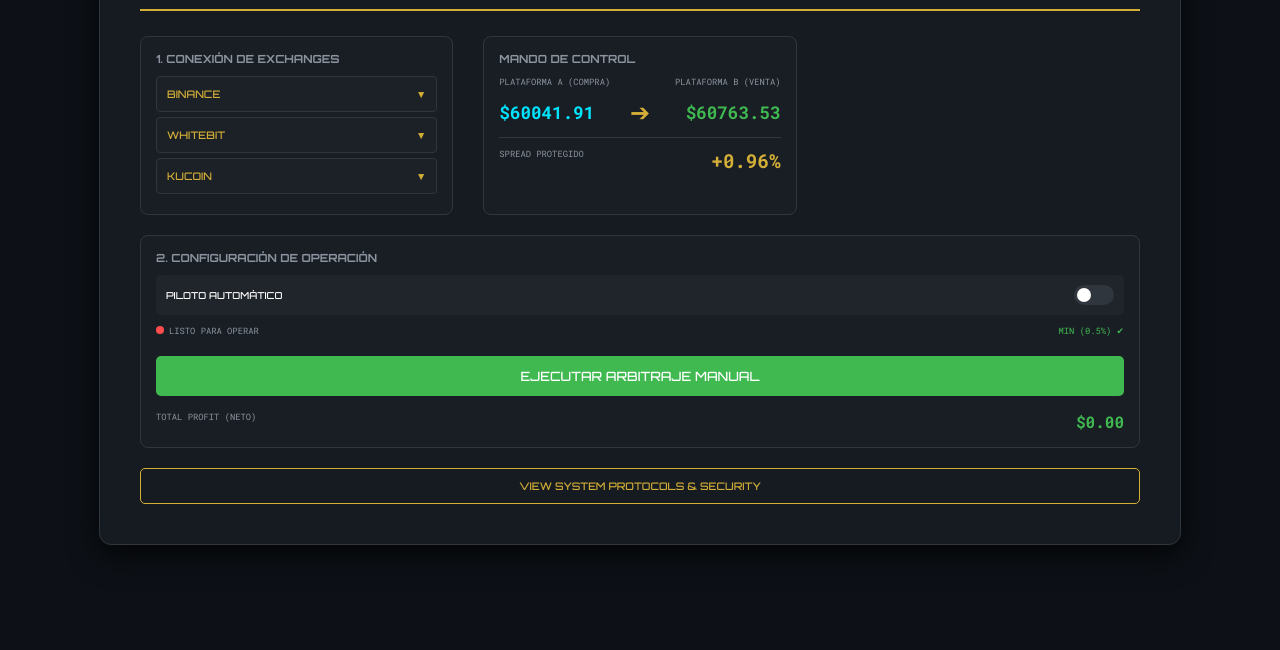
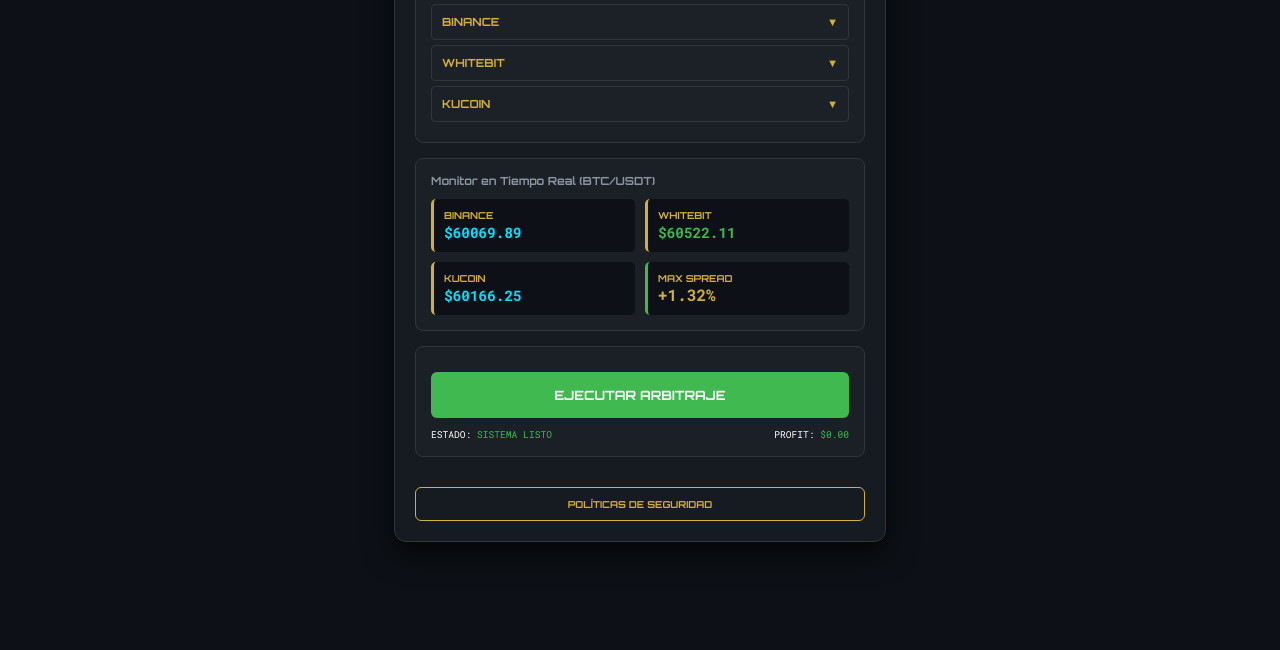
Before and after one commit to josgreg515/TriangulaMax, a plain HTML site: page index.html in a window 1280 px wide. Shown: the part 190-840 px from the top of the page. After the commit the page ends 800 px from the top, so only its background shows below. Drawn offline with Linux system fonts and the light colour scheme.

Commit message:
Update title and improve HTML structure

```diff
--- a/index.html
+++ b/index.html
@@ -3,124 +3,51 @@
 <head>
     <meta charset="UTF-8">
     <meta name="viewport" content="width=device-width, initial-scale=1.0">
-    <title>TRIANGULA-MAX-BOT :: Elite Arbitrage System</title>
-    <link href="https://fonts.googleapis.com/css2?family=Orbitron:wght@500;700&family=Roboto+Mono:wght@400;700&display=swap" rel="stylesheet">
+    <title>TRIANGULA-MAX-BOT :: Pro</title>
+    <link href="https://fonts.googleapis.com/css2?family=Orbitron:wght@700&family=Roboto+Mono:wght@400;700&display=swap" rel="stylesheet">
     <style>
         :root {
-            --fondo: #0d1117;
-            --gris: #161b22;
-            --oro: #d4af37;
-            --cian: #00e5ff;
-            --verde: #3fb950;
-            --borde: #30363d;
+            --fondo: #0d1117; --gris: #161b22; --oro: #d4af37;
+            --cian: #00e5ff; --verde: #3fb950; --borde: #30363d;
         }
 
         body {
-            background-color: var(--fondo);
-            color: white;
-            font-family: 'Roboto Mono', monospace;
-            margin: 0; padding: 20px 0;
-            display: flex; justify-content: center; align-items: center;
-            min-height: 100vh;
+            background-color: var(--fondo); color: white;
+            font-family: 'Roboto Mono', monospace; margin: 0;
+            display: flex; justify-content: center; align-items: center; min-height: 100vh;
         }
 
-        /* CONTENEDOR PRINCIPAL - RESPONSIVO */
         .container {
-            width: 90%;
-            max-width: 450px; /* Ancho ideal para PC */
-            background-color: var(--gris);
-            border: 1px solid var(--borde);
-            border-radius: 12px;
-            padding: 20px;
-            box-shadow: 0 10px 30px rgba(0,0,0,0.8);
-            margin: 20px;
+            width: 95%; max-width: 450px; background-color: var(--gris);
+            border: 1px solid var(--borde); border-radius: 12px; padding: 20px;
+            box-shadow: 0 10px 30px rgba(0,0,0,0.8); margin: 10px;
         }
 
-        /* HEADER Y LOGO - RESPETADO */
-        .header {
-            text-align: center; margin-bottom: 25px;
-            border-bottom: 2px solid var(--oro); padding-bottom: 15px;
-        }
+        /* LOGO INVARIABLE */
+        .header { text-align: center; margin-bottom: 20px; border-bottom: 2px solid var(--oro); padding-bottom: 15px; }
+        .header h1 { font-family: 'Orbitron', sans-serif; color: var(--oro); font-size: 1.3rem; margin: 0; letter-spacing: 2px; }
 
-        .header h1 {
-            font-family: 'Orbitron', sans-serif;
-            color: var(--oro); font-size: 1.2rem; margin: 0; letter-spacing: 2px;
-        }
+        .module { margin-bottom: 15px; padding: 15px; background: rgba(255, 255, 255, 0.02); border: 1px solid var(--borde); border-radius: 8px; }
+        .module h3 { font-family: 'Orbitron'; font-size: 0.7rem; color: #8b949e; margin-top: 0; }
 
-        /* GRIDS DE MÓDULOS - RESPONSIVOS */
-        .module-group {
-            display: grid;
-            grid-template-columns: 1fr; /* 1 columna por defecto */
-            gap: 20px;
-            margin-bottom: 20px;
-        }
+        /* MONITOR EN TIEMPO REAL CON PLATAFORMAS ESPECÍFICAS */
+        .market-grid { display: grid; grid-template-columns: 1fr 1fr; gap: 10px; margin-top: 10px; }
+        .market-item { background: #0d1117; padding: 10px; border-radius: 5px; border-left: 3px solid var(--oro); }
+        .exchange-name { font-size: 0.6rem; color: var(--oro); font-family: 'Orbitron'; display: block; }
+        .price-val { font-size: 0.9rem; font-weight: bold; color: var(--cian); }
 
-        .module {
-            padding: 15px;
-            background-color: rgba(255, 255, 255, 0.01);
-            border: 1px solid var(--borde); border-radius: 8px;
-        }
+        /* ACORDEONES LLAVES */
+        .accordion { background: #1c2128; color: var(--oro); cursor: pointer; padding: 10px; width: 100%; border: 1px solid var(--borde); text-align: left; font-size: 0.7rem; font-family: 'Orbitron'; border-radius: 4px; margin-bottom: 5px; display: flex; justify-content: space-between; }
+        .panel { padding: 0 10px; background: #0d1117; max-height: 0; overflow: hidden; transition: max-height 0.2s; }
+        input { width: 90%; background: var(--fondo); border: 1px solid var(--borde); color: var(--cian); padding: 8px; font-size: 0.65rem; margin: 5px 0; border-radius: 4px; }
 
-        .module h3 {
-            font-family: 'Orbitron', sans-serif; font-size: 0.7rem;
-            color: #8b949e; margin: 0 0 10px 0; text-transform: uppercase;
-        }
+        /* BOTONES */
+        .btn-main { width: 100%; background: var(--verde); color: white; border: none; padding: 15px; border-radius: 6px; font-family: 'Orbitron'; font-size: 0.8rem; cursor: pointer; margin-top: 10px; }
+        .btn-sec { width: 100%; background: none; border: 1px solid var(--oro); color: var(--oro); padding: 10px; border-radius: 6px; font-family: 'Orbitron'; font-size: 0.6rem; cursor: pointer; margin-top: 15px; }
 
-        /* ACORDEONES EXCHANGES */
-        .accordion {
-            background-color: #1c2128; color: var(--oro);
-            cursor: pointer; padding: 10px; width: 100%;
-            border: 1px solid var(--borde); text-align: left;
-            font-size: 0.65rem; font-family: 'Orbitron';
-            border-radius: 4px; margin-bottom: 5px;
-            display: flex; justify-content: space-between;
-        }
-
-        .panel { padding: 0 12px; background-color: #0d1117; max-height: 0; overflow: hidden; transition: max-height 0.2s ease-out; }
-        input { width: 92%; background: var(--fondo); border: 1px solid var(--borde); color: var(--cian); padding: 8px; font-size: 0.65rem; margin: 8px 0; border-radius: 4px; }
-
-        /* MONITOR DE PRECIOS - RESPONSIVO */
-        .price-monitor {
-            display: flex; justify-content: space-between; align-items: center; margin: 10px 0; gap: 10px;
-        }
-        #price-buy, #price-sell { font-size: 1.1rem; font-weight: bold; }
-        #price-buy { color: var(--cian); }
-        #price-sell { color: var(--verde); }
-        #spread-live { color: var(--oro); font-size: 1.2rem; font-weight: bold; }
-
-        /* MÓDULO DE OPERACIÓN CON SWITCH */
-        .op-control { display: flex; justify-content: space-between; align-items: center; margin-bottom: 10px; padding: 10px; background: rgba(255,255,255,0.03); border-radius: 5px; }
-        .switch { position: relative; display: inline-block; width: 40px; height: 20px; }
-        .switch input { opacity: 0; width: 0; height: 0; }
-        .slider { position: absolute; cursor: pointer; top: 0; left: 0; right: 0; bottom: 0; background-color: #30363d; transition: .4s; border-radius: 20px; }
-        .slider:before { position: absolute; content: ""; height: 14px; width: 14px; left: 3px; bottom: 3px; background-color: white; transition: .4s; border-radius: 50%; }
-        input:checked + .slider { background-color: var(--verde); }
-        input:checked + .slider:before { transform: translateX(20px); }
-
-        /* BOTONES ACCIÓN */
-        .btn-action { width: 100%; background-color: var(--verde); color: white; border: none; padding: 12px; border-radius: 5px; font-family: 'Orbitron'; font-size: 0.8rem; cursor: pointer; margin-top: 10px; transition: transform 0.1s; }
-        .btn-action:active { transform: scale(0.98); }
-        .btn-security { width: 100%; background: none; border: 1px solid var(--oro); color: var(--oro); padding: 10px; border-radius: 5px; font-family: 'Orbitron'; font-size: 0.6rem; cursor: pointer; margin-top: 20px; }
-
-        /* MODAL */
+        /* MODAL SEGURIDAD */
         .modal { display: none; position: fixed; z-index: 1000; left: 0; top: 0; width: 100%; height: 100%; background: rgba(0,0,0,0.9); }
-        .modal-content { background: var(--gris); margin: 10% auto; padding: 25px; border: 1px solid var(--oro); width: 85%; max-width: 500px; border-radius: 10px; font-size: 0.8rem; line-height: 1.6; color: #c9d1d9; }
-        .visual-data { display: flex; justify-content: space-between; font-size: 0.55rem; color: #8b949e; }
-        #status-icon { width: 8px; height: 8px; background: #ff4d4d; border-radius: 50%; display: inline-block; margin-right: 5px; }
-
-        /* MEDIA QUERIES PARA RESPONSIVIDAD (TABLET Y PC) */
-        @media (min-width: 768px) {
-            .container { max-width: 800px; padding: 30px; }
-            .header h1 { font-size: 1.4rem; }
-            .module-group { grid-template-columns: 1fr 1fr; gap: 30px; } /* 2 columnas */
-            .btn-security { font-size: 0.65rem; }
-        }
-
-        @media (min-width: 1024px) {
-            .container { max-width: 1000px; padding: 40px; }
-            .module-group { grid-template-columns: 1fr 1fr 1fr; } /* 3 columnas */
-        }
-
+        .modal-content { background: var(--gris); margin: 15% auto; padding: 25px; border: 1px solid var(--oro); width: 85%; max-width: 400px; border-radius: 10px; }
     </style>
 </head>
 <body>
@@ -128,104 +55,81 @@
 <div class="container">
     <div class="header">
         <h1>TRIANGULA-MAX-BOT</h1>
-        <div style="font-size: 0.5rem; color: #8b949e;">ELITE ARBITRAGE SYSTEM</div>
     </div>
 
-    <div class="module-group">
-        <div class="module">
-            <h3>1. Conexión de Exchanges</h3>
-            <button class="accordion">BINANCE <span>▼</span></button>
-            <div class="panel"><input type="text" placeholder="API Key"><input type="password" placeholder="Secret Key"></div>
-            <button class="accordion">WHITEBIT <span>▼</span></button>
-            <div class="panel"><input type="text" placeholder="API Key"><input type="password" placeholder="Secret Key"></div>
-            <button class="accordion">KUCOIN <span>▼</span></button>
-            <div class="panel"><input type="text" placeholder="API Key"><input type="password" placeholder="Secret Key"><input type="password" placeholder="Passphrase"></div>
-        </div>
+    <div class="module">
+        <h3>1. Ingresar Credenciales</h3>
+        <button class="accordion" onclick="toggleAcc(this)">BINANCE <span>▼</span></button>
+        <div class="panel"><input type="text" placeholder="API Key"><input type="password" placeholder="Secret Key"></div>
 
-        <div class="module">
-            <h3>Mando de Control</h3>
-            <div class="visual-data"><span>PLATAFORMA A (COMPRA)</span><span>PLATAFORMA B (VENTA)</span></div>
-            <div class="price-monitor">
-                <div id="price-buy">$60,100.00</div>
-                <div style="color:var(--oro); font-family: 'Orbitron'; font-size: 1.5rem;">➔</div>
-                <div id="price-sell">$60,850.00</div>
+        <button class="accordion" onclick="toggleAcc(this)">WHITEBIT <span>▼</span></button>
+        <div class="panel"><input type="text" placeholder="API Key"><input type="password" placeholder="Secret Key"></div>
+
+        <button class="accordion" onclick="toggleAcc(this)">KUCOIN <span>▼</span></button>
+        <div class="panel"><input type="text" placeholder="API Key"><input type="password" placeholder="Secret Key"></div>
+    </div>
+
+    <div class="module">
+        <h3>Monitor en Tiempo Real (BTC/USDT)</h3>
+        <div class="market-grid">
+            <div class="market-item">
+                <span class="exchange-name">BINANCE</span>
+                <span id="p-binance" class="price-val">$60,050.00</span>
             </div>
-            <div style="border-top: 1px solid var(--borde); padding-top: 10px;">
-                <div class="visual-data"><span>SPREAD PROTEGIDO</span><span id="spread-live">+1.24%</span></div>
+            <div class="market-item">
+                <span class="exchange-name">WHITEBIT</span>
+                <span id="p-whitebit" class="price-val" style="color:var(--verde)">$60,420.00</span>
+            </div>
+            <div class="market-item">
+                <span class="exchange-name">KUCOIN</span>
+                <span id="p-kucoin" class="price-val">$60,110.00</span>
+            </div>
+            <div class="market-item" style="border-left-color: var(--verde);">
+                <span class="exchange-name">MAX SPREAD</span>
+                <span id="max-spread" style="color:var(--oro); font-weight: bold;">+1.20%</span>
             </div>
         </div>
     </div>
 
     <div class="module">
-        <h3>2. Configuración de Operación</h3>
-        <div class="op-control">
-            <span style="font-size: 0.6rem; font-family: 'Orbitron';">PILOTO AUTOMÁTICO</span>
-            <label class="switch"><input type="checkbox" id="auto-check" onchange="toggleAuto()"><span class="slider"></span></label>
-        </div>
-        <div class="visual-data" style="margin-bottom: 10px;">
-            <div><div id="status-icon"></div><span id="status-text">LISTO PARA OPERAR</span></div>
-            <div id="min-check" style="color:var(--verde)">MIN (0.5%) ✔</div>
-        </div>
-        <button class="btn-action" id="btn-manual" onclick="ejecutarManual()">EJECUTAR ARBITRAJE MANUAL</button>
-        <div class="visual-data" style="margin-top: 15px;">
-            <span>TOTAL PROFIT (NETO)</span>
-            <span id="profit-total" style="color: var(--verde); font-weight: bold; font-size: 1rem;">$0.00</span>
+        <button class="btn-main" onclick="ejecutar()">EJECUTAR ARBITRAJE</button>
+        <div style="display:flex; justify-content:space-between; margin-top:10px; font-size:0.6rem;">
+            <span>ESTADO: <span style="color:var(--verde)">SISTEMA LISTO</span></span>
+            <span>PROFIT: <span style="color:var(--verde)">$0.00</span></span>
         </div>
     </div>
 
-    <button class="btn-security" onclick="abrirModal()">VIEW SYSTEM PROTOCOLS & SECURITY</button>
+    <button class="btn-sec" onclick="openModal()">POLÍTICAS DE SEGURIDAD</button>
 </div>
 
-<div id="securityModal" class="modal">
+<div id="secModal" class="modal">
     <div class="modal-content">
-        <span style="float:right; cursor:pointer;" onclick="cerrarModal()">×</span>
-        <h2 style="color:var(--oro); font-family:'Orbitron'; font-size:0.9rem; text-align: center;">🛡️ PROTOCOLO DE SEGURIDAD</h2>
-        <p><strong>Escudo Anti-Pérdida:</strong> Si el tiempo de operación fluctúa y genera pérdida, el sistema cancela la operación automáticamente. Capital protegido.</p>
-        <p><strong>Sin Permisos de Retiro:</strong> Sus fondos nunca salen de su Exchange personal.</p>
+        <h2 style="color:var(--oro); font-family:'Orbitron'; font-size:0.8rem; text-align:center;">PROTOCOLOS DE SEGURIDAD</h2>
+        <p style="font-size:0.7rem; line-height:1.5;">**Garantía de Cero Pérdida:** El sistema monitorea el spread cada milisegundo. Si el mercado fluctúa negativamente durante la transacción, el bot **cancela la operación inmediatamente** para proteger su capital.</p>
+        <button class="btn-sec" onclick="closeModal()">ENTENDIDO</button>
     </div>
 </div>
 
 <script>
-    // Gestión de Acordeones
-    var acc = document.getElementsByClassName("accordion");
-    for (var i = 0; i < acc.length; i++) {
-        acc[i].addEventListener("click", function() {
-            this.classList.toggle("active");
-            var panel = this.nextElementSibling;
-            panel.style.maxHeight = panel.style.maxHeight ? null : panel.scrollHeight + "px";
-        });
+    function toggleAcc(btn) {
+        btn.classList.toggle("active");
+        var panel = btn.nextElementSibling;
+        panel.style.maxHeight = panel.style.maxHeight ? null : panel.scrollHeight + "px";
     }
 
-    // Piloto Automático
-    function toggleAuto() {
-        let isAuto = document.getElementById('auto-check').checked;
-        let statusIcon = document.getElementById('status-icon');
-        let statusText = document.getElementById('status-text');
-        let btnManual = document.getElementById('btn-manual');
+    // Simulador de Tiempo Real
+    setInterval(() => {
+        let base = 60000 + (Math.random()*100);
+        document.getElementById('p-binance').innerText = "$" + base.toFixed(2);
+        document.getElementById('p-whitebit').innerText = "$" + (base + 350 + Math.random()*200).toFixed(2);
+        document.getElementById('p-kucoin').innerText = "$" + (base + 50 + Math.random()*50).toFixed(2);
+        document.getElementById('max-spread').innerText = "+" + (0.8 + Math.random()*0.9).toFixed(2) + "%";
+    }, 2000);
 
-        if(isAuto) {
-            statusIcon.style.background = "var(--verde)";
-            statusText.innerText = "MODO AUTO: BUSCANDO...";
-            btnManual.disabled = true; btnManual.style.opacity = "0.5";
-        } else {
-            statusIcon.style.background = "var(--oro)";
-            statusText.innerText = "MODO MANUAL: LISTO";
-            btnManual.disabled = false; btnManual.style.opacity = "1";
-        }
-    }
+    function openModal() { document.getElementById('secModal').style.display = 'block'; }
+    function closeModal() { document.getElementById('secModal').style.display = 'none'; }
+    function ejecutar() { alert("⚙️ Analizando oportunidad de arbitraje..."); }
+</script>
 
-    // Monitor en Vivo
-    setInterval(() => {
-        let b = 60000 + Math.random()*100;
-        let v = b + (500 + Math.random()*300);
-        document.getElementById('price-buy').innerText = "$" + b.toFixed(2);
-        document.getElementById('price-sell').innerText = "$" + v.toFixed(2);
-        document.getElementById('spread-live').innerText = "+" + ((v-b)/b*100*0.8).toFixed(2) + "%";
-    }, 3000);
-
-    function ejecutarManual() { alert("⚙️ Protocolo Iniciado..."); }
-    function abrirModal() { document.getElementById("securityModal").style.display = "block"; }
-    function cerrarModal() { document.getElementById("securityModal").style.display = "none"; }
-</script>
 </body>
 </html>
```
